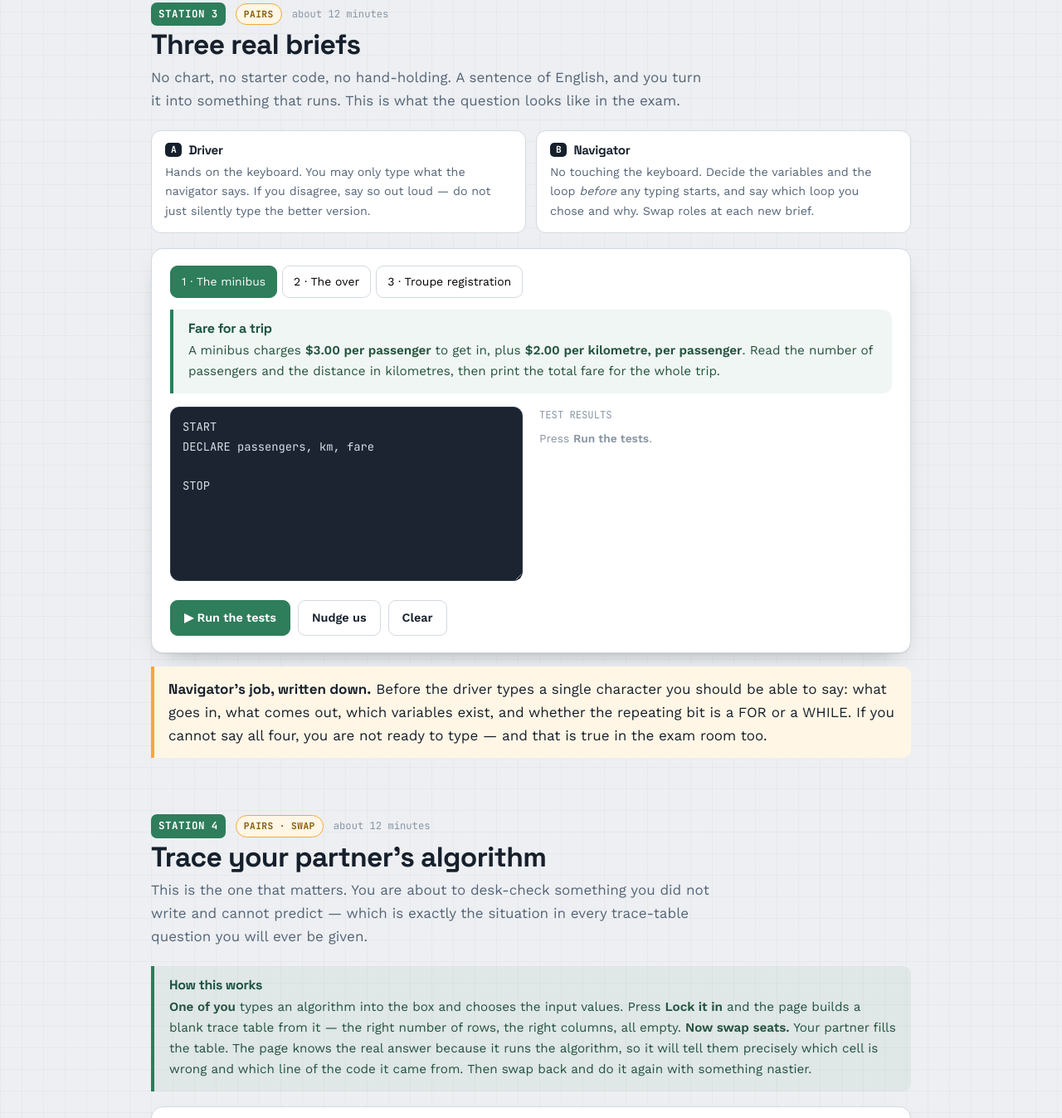
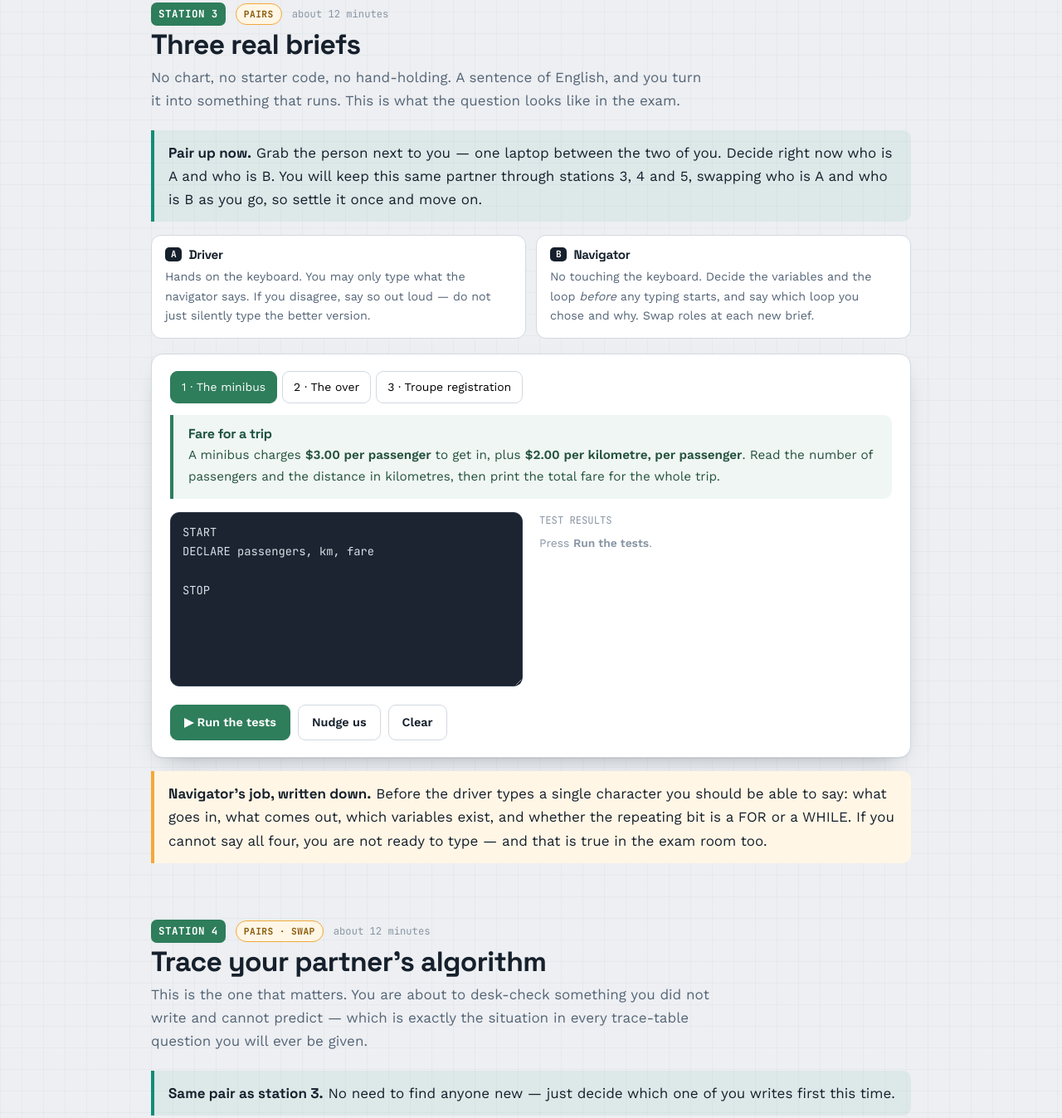
Before and after one commit to enoete/compsciu1_9_lab, a plain HTML site: page index.html in a window 1280 px wide. Shown: the part 2742-4089 px from the top of the page at 83% size. Drawn offline with nearby package versions, Linux system fonts and the light colour scheme.

Commit message:
Add explicit pair-up instructions to stations 3, 4 and 5

```diff
--- a/index.html
+++ b/index.html
@@ -372,6 +372,10 @@ details.run .body{padding:0 18px 18px}
   <p class="sub">No chart, no starter code, no hand-holding. A sentence of English, and you turn it into something that
   runs. This is what the question looks like in the exam.</p>
 
+  <div class="note win"><b>Pair up now.</b> Grab the person next to you — one laptop between the two of you. Decide
+  right now who is A and who is B. You will keep this same partner through stations 3, 4 and 5, swapping who is A
+  and who is B as you go, so settle it once and move on.</div>
+
   <div class="pairgrid" style="margin-bottom:18px">
     <div class="ab"><h4><span>A</span> Driver</h4><p>Hands on the keyboard. You may only type what the navigator says.
     If you disagree, say so out loud — do not just silently type the better version.</p></div>
@@ -409,6 +413,9 @@ details.run .body{padding:0 18px 18px}
   <h2>Trace your partner&rsquo;s algorithm</h2>
   <p class="sub">This is the one that matters. You are about to desk-check something you did not write and cannot
   predict — which is exactly the situation in every trace-table question you will ever be given.</p>
+
+  <div class="note win" style="margin-bottom:14px"><b>Same pair as station 3.</b> No need to find anyone new —
+  just decide which one of you writes first this time.</div>
 
   <div class="brief"><h4>How this works</h4>
   <p><b>One of you</b> types an algorithm into the box and chooses the input values. Press <b>Lock it in</b> and the
@@ -466,6 +473,9 @@ details.run .body{padding:0 18px 18px}
   <h2>Break it</h2>
   <p class="sub">One of you writes an algorithm to a fixed specification. The other one tries to find an input that
   makes it do the wrong thing. Five minutes each way.</p>
+
+  <div class="note win" style="margin-bottom:14px"><b>Same pair as before.</b> This time A builds and B attacks —
+  you will swap halfway through, so whoever was B last time is A first this time.</div>
 
   <div class="brief"><h4>The specification — both of you read this</h4>
   <p>Read one <b>mark</b>. Print the grade: <b>80 or more &rarr; A</b>, <b>70 to 79 &rarr; B</b>,
```
